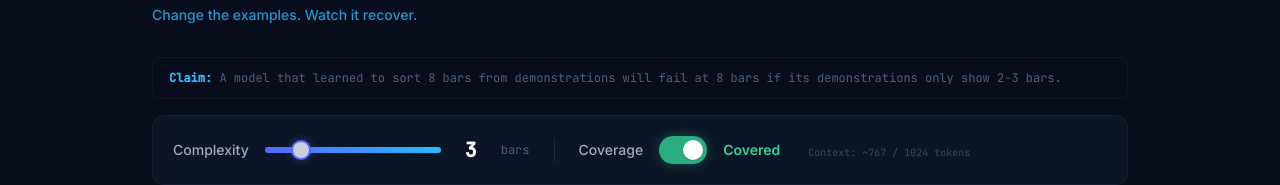
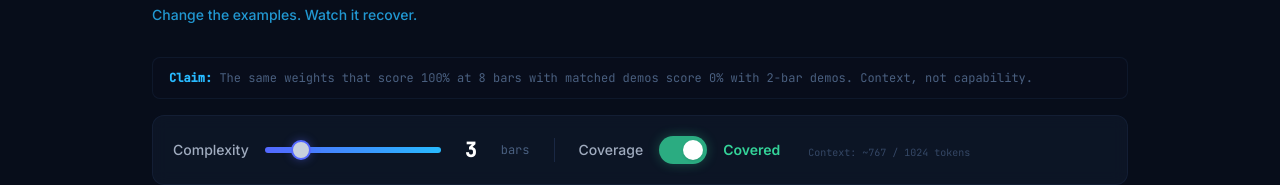
Before and after one commit to wildcraft958/DataForge, a React (Vite) app in the folder web/: page / in a window 1280 px wide. Shown: the part 187-372 px from the top of the page. Built offline with nearby package versions, Linux system fonts and the light colour scheme.

Commit message:
Fix pre-presentation issues: tighten claim text, update QA count, add PDF render pipeline
- Tighten claim string in App.jsx to state the result, not the setup
- Update README judge-qa count from 16 to 20
- Commit blog.html, render-pdf.mjs, and root package.json so reviewers can regenerate blog.pdf

```diff
--- a/web/src/App.jsx
+++ b/web/src/App.jsx
@@ -104,7 +104,7 @@ function App() {
         <div className="mb-4 px-4 py-3 rounded-lg border border-navy-700/40 bg-navy-900/40">
           <p className="text-xs font-mono text-navy-400">
             <span className="text-pw-cyan font-semibold">Claim:</span>{' '}
-            A model that learned to sort 8 bars from demonstrations will fail at 8 bars if its demonstrations only show 2-3 bars.
+            The same weights that score 100% at 8 bars with matched demos score 0% with 2-bar demos. Context, not capability.
           </p>
         </div>
         <div className="mb-8">
```
Also changed, not shown: package.json (added, +8 -0 lines), 4 other files (tests, documents, lock files or other folders).
